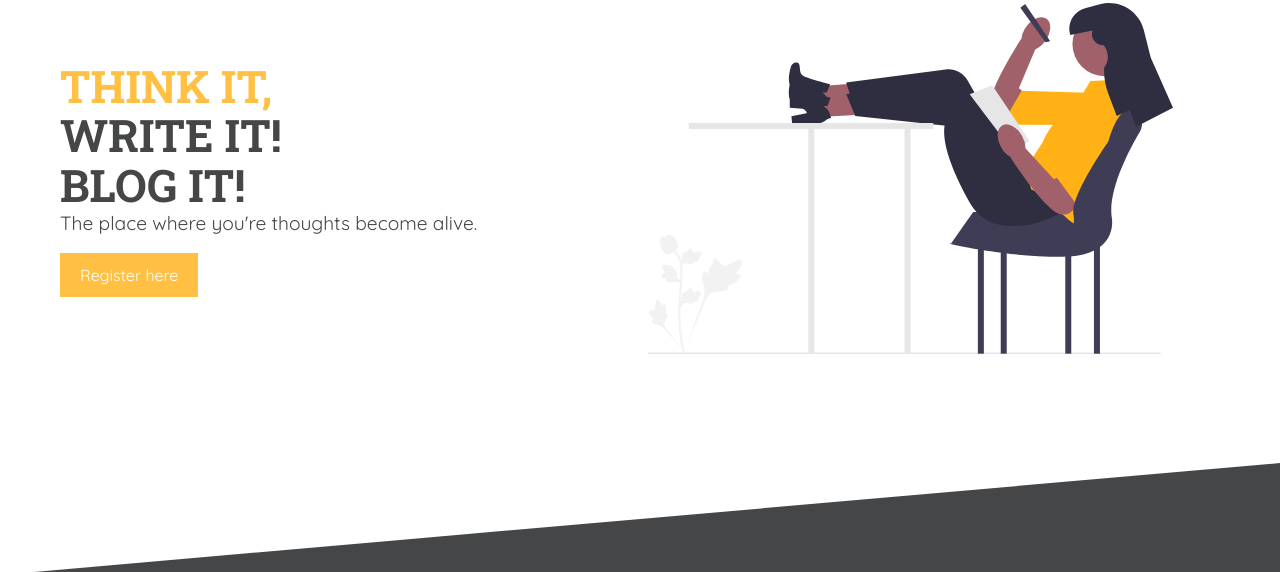
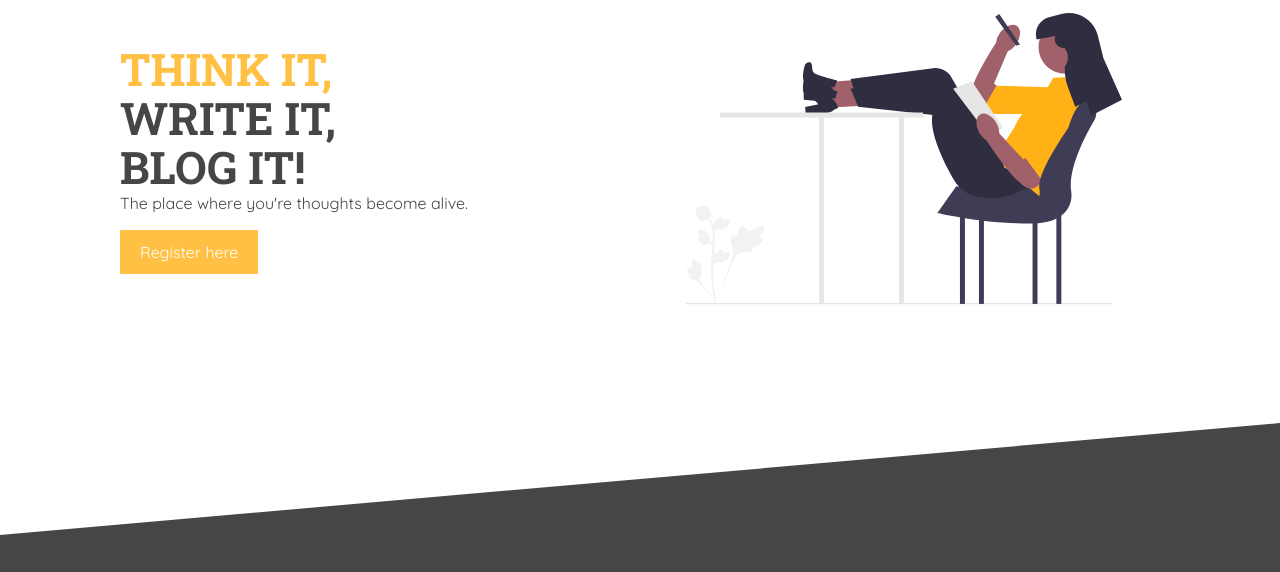
Before and after one commit to tiagocostarebelo/tcr-blog-website, a plain HTML site: page home.html in a window 1280 px wide. Shown: the part 225-797 px from the top of the page. Drawn offline with nearby package versions, Linux system fonts and the light colour scheme; a web font is replaced by a local one.

Commit message:
updated (wip) responsiveness to desktop

```diff
--- a/css/header.css
+++ b/css/header.css
@@ -28,13 +28,12 @@ header nav .desktop-menu {
   display: none;
   align-items: center;
   justify-content: space-between;
-  /* border: 2px solid blue; */
+
 }
 
 header nav .desktop-menu .nav-menu-list {
   display: flex;
   align-items: center;
   justify-content: space-around;
-  /* border: 2px solid red; */
   gap: 2rem;
 }
--- a/css/main.css
+++ b/css/main.css
@@ -21,11 +21,88 @@
     }
 }
 
+@media screen and (min-width: 1024px) {
+    .container {
+        padding-inline: 80px;
+    }
+}
+
+
+/* HERO SECTION */
+main .hero-section {
+    height: 80vh;
+    margin-block: 20px;
+    align-items: center;
+}
+
+main .hero-section .hero-content {
+    text-align: center;
+}
+
+main .hero-section .hero-content .hero-title:after {
+    border-bottom: none;
+}
+
+main .hero-section .hero-content h1:nth-child(1) {
+    color: var(--main-color);
+}
+
+main .hero-section .hero-content p {
+    font-size: clamp(1rem, 1.25vw, 2rem);
+    line-height: 1.5;
+}
+
+main .hero-section .hero-content > button {
+    margin-top: 15px;
+}
+
+main .hero-section img {
+    width: 300px;
+    margin: 0 auto;
+}
+
+@media screen and (min-width: 480px) {
+    main .hero-section .hero-content {
+        text-align: left;
+    }
+
+    main .hero-section img {
+        width: 85%;
+        margin: 0 auto;
+    }
+}
+
+@media screen and (min-width: 768px) {
+    main .hero-section .hero-content .section-title > h1:nth-child(1) {
+        display: inline-flex;
+        white-space: break-spaces;
+    }
+}
+
+@media screen and (min-width: 1024px) {
+    main .hero-section {
+        margin: 0 auto;
+        max-width: 1200px;
+    }
+}
+
 /* SECTIONS */
 .recent-section,
 .trending-section,
 .authors-section {
     padding-block: 4em;
+}
+
+@media screen and (min-width: 768px) {
+    .recent-section,
+    .trending-section,
+    .authors-section {
+        padding-block: 6em;
+    }
+}
+
+@media screen and (min-width: 1024px) {
+
 }
 
 .section-title {
@@ -44,43 +121,6 @@
     left: 0;
     width: 100%;
     border-bottom: 2px solid var(--main-color);
-}
-
-
-/* HERO SECTION */
-main .hero-section {
-    height: 80vh;
-    margin-block: 20px;
-    align-items: center;
-    justify-content: space-between;
-}
-
-main .hero-section .hero-content .hero-title:after {
-    border-bottom: none;
-}
-
-main .hero-section .hero-content h1:nth-child(1) {
-    color: var(--main-color);
-}
-
-main .hero-section .hero-content p {
-    font-size: clamp(1rem, 1.5vw, 2rem);
-    line-height: 1.5;
-}
-
-main .hero-section .hero-content > button {
-    margin-top: 15px;
-}
-
-main .hero-section img {
-    width: 525px;
-}
-
-@media screen and (min-width: 768px) {
-    main .hero-section .hero-content .section-title > h1:nth-child(1) {
-        display: inline-flex;
-        white-space: break-spaces;
-    }
 }
 
 /* RECENT SECTION SECTION */
@@ -109,7 +149,7 @@ main .recent-section .reel {
     grid-auto-columns: 80%;
     overflow-x:scroll;
     scroll-snap-type: x mandatory;
-    scroll-padding: var(--gap);
+    /* scroll-padding: var(--gap); */
 }
 
 main .recent-section .reel > * {
@@ -122,6 +162,23 @@ main .recent-section .section-title,
     color: white;
 }
 
+@media screen and (min-width: 480px) {
+    main .recent-section .reel {
+        grid-auto-columns: 50%;
+    }
+}
+
+@media screen and (min-width: 768px) {
+    main .recent-section .reel {
+        grid-auto-columns: 40%;
+    }
+}
+
+@media screen and (min-width: 1024px) {
+    main .recent-section .reel {
+        grid-auto-columns: 30%;
+    }
+}
 
 /* ARTICLE CARD CLASSES */
 .article-card {
--- a/home.html
+++ b/home.html
@@ -41,7 +41,7 @@
     <main>
         <section class="hero-section grid-container container">
             <div class="hero-content">
-                <h1 class="section-title hero-title">Think it, </h1><h1 class="section-title hero-title"> Write it!</h1>
+                <h1 class="section-title hero-title">Think it, </h1><h1 class="section-title hero-title"> Write it,</h1>
                 <h1 class="section-title hero-title"> Blog it!</h1>
                 <p>The place where you're thoughts become alive.</p>
                 <button class="btn cta-btn">Register here</button>
@@ -228,5 +228,6 @@
 
 
     </footer>
+    <script src="./js/main.js"></script>
 </body>
 </html>
```
Also changed, not shown: js/main.js (added).
